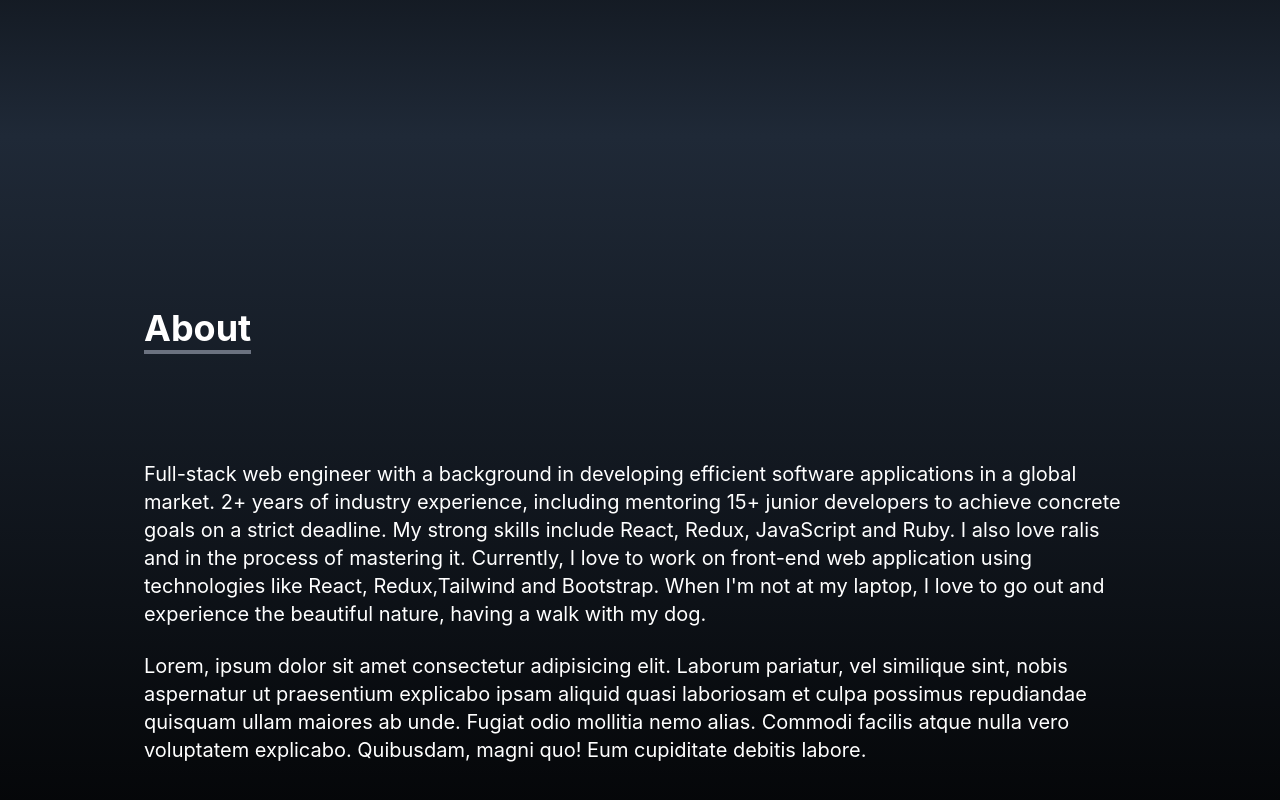
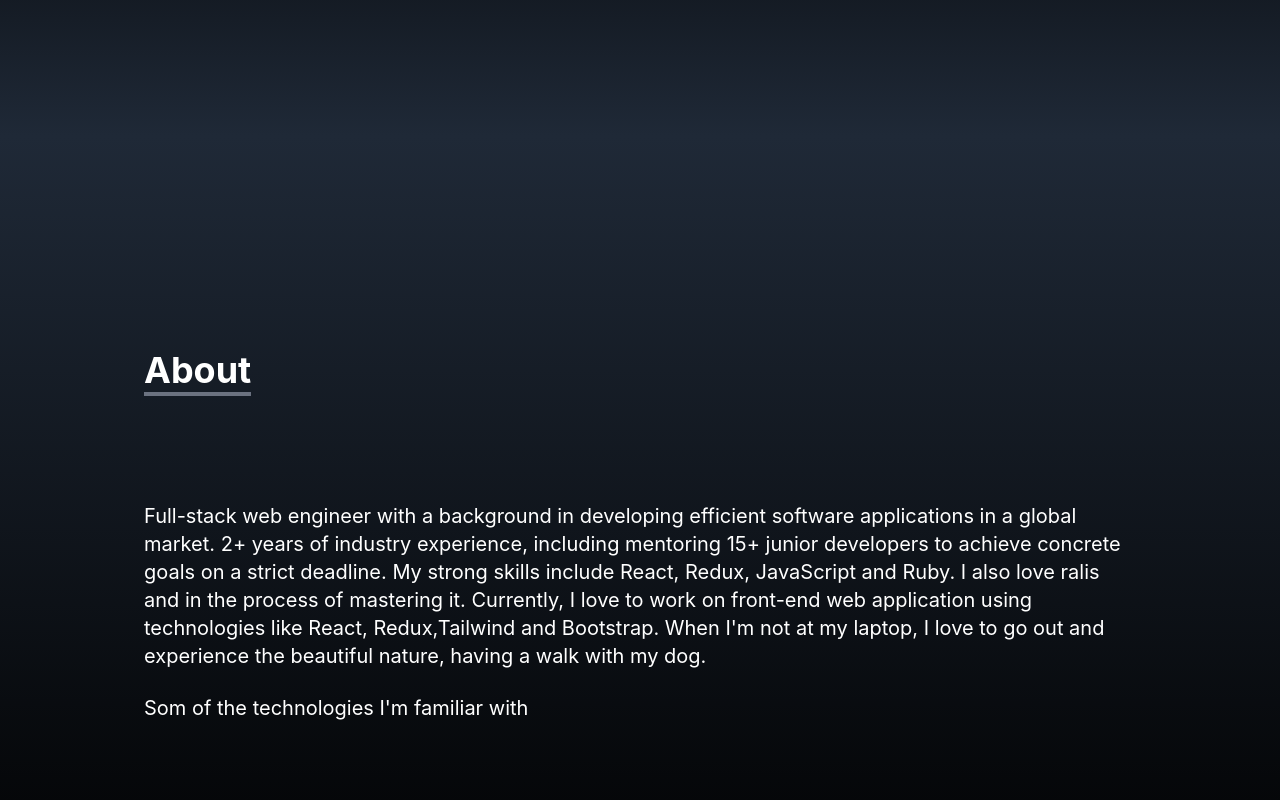
Before and after one commit to Isabellanamutenda/website-app, a React (Create React App) app: page / in a window 1280 px wide. Shown: the part 664-1464 px from the top of the page. Built offline with nearby package versions, Linux system fonts and the light colour scheme.

Commit message:
Finish about

```diff
--- a/src/components/About.jsx
+++ b/src/components/About.jsx
@@ -24,12 +24,7 @@ const About = () => {
         <br />
 
         <p className="text-xl">
-          Lorem, ipsum dolor sit amet consectetur adipisicing elit. Laborum
-          pariatur, vel similique sint, nobis aspernatur ut praesentium
-          explicabo ipsam aliquid quasi laboriosam et culpa possimus repudiandae
-          quisquam ullam maiores ab unde. Fugiat odio mollitia nemo alias.
-          Commodi facilis atque nulla vero voluptatem explicabo. Quibusdam,
-          magni quo! Eum cupiditate debitis labore.
+          Som of the technologies I'm familiar with
         </p>
       </div>
     </div>
```
